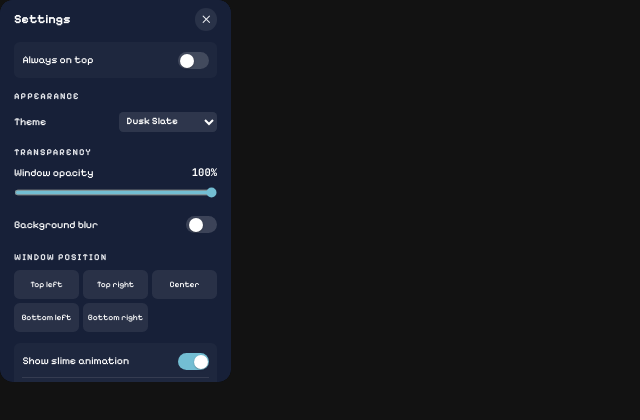
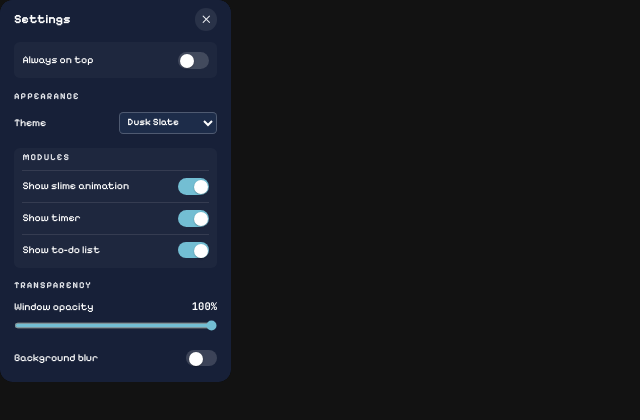
Before and after one commit to AlloEngel/slimy.doro, a React (Vite) app: page / in a window 1280 px wide. Both pictures are taken after a click on the button 158 px from the left and 19 px from the top of the page. Shown: the top 420 px of the page, without its empty margins (0-640 px from the left). Built offline with nearby package versions, Linux system fonts and the light colour scheme; the HTML template or start-up script is replaced by a standard one.

Commit message:
feat: add modular visibility controls and improve input fields

```diff
--- a/src/components/SettingsPanel.tsx
+++ b/src/components/SettingsPanel.tsx
@@ -59,8 +59,11 @@ function Toggle({
 /**
  * Reusable numeric input used for timer settings.
  *
- * Clamps the entered value between the configured minimum
- * and maximum before passing it to the parent component.
+ * Uses the shared .input-surface class (see index.css) so the field
+ * reads as a clearly editable control against every theme, instead of
+ * blending into the settings background as plain text — the field
+ * remains clamped between the configured minimum and maximum before
+ * the value is passed to the parent component.
  */
 function NumberField({
                          label,
@@ -93,7 +96,7 @@ function NumberField({
                         );
                     }
                 }}
-                className="w-16 rounded-md bg-white/10 px-2 py-1.5 text-right font-mono text-[14px] font-semibold text-[var(--text-deep)] focus:bg-white/15 focus:outline-none focus:ring-1 focus:ring-[var(--accent)]"
+                className="input-surface w-16 rounded-md px-2 py-1.5 text-right font-mono text-[14px] font-semibold focus:outline-none"
             />
         </label>
     );
@@ -121,7 +124,7 @@ interface Props {
 
 /**
  * Settings panel for configuring the application's appearance,
- * window behavior, general features, and Pomodoro timer.
+ * window behavior, module visibility, and Pomodoro timer.
  */
 export function SettingsPanel({ onClose }: Props) {
     // Reads the current application settings from the Zustand store.
@@ -141,6 +144,11 @@ export function SettingsPanel({ onClose }: Props) {
     // Toggles visibility of the slime sprite animation.
     const toggleShowSlime = useAppStore(
         (s) => s.toggleShowSlime,
+    );
+
+    // Toggles visibility of the Timer module.
+    const toggleShowTimer = useAppStore(
+        (s) => s.toggleShowTimer,
     );
 
     // Toggles visibility of the to-do list.
@@ -238,7 +246,7 @@ export function SettingsPanel({ onClose }: Props) {
                                     setTheme(e.target.value)
                                 }
                                 aria-label="Application theme"
-                                className="max-w-[140px] rounded-md bg-white/10 px-2 py-1.5 text-[14px] font-semibold text-[var(--text-deep)] focus:bg-white/15 focus:outline-none focus:ring-1 focus:ring-[var(--accent)]"
+                                className="input-surface max-w-[140px] rounded-md px-2 py-1.5 text-[14px] font-semibold focus:outline-none"
                             >
                                 {themes.map((theme) => (
                                     <option
@@ -259,6 +267,32 @@ export function SettingsPanel({ onClose }: Props) {
                                 ))}
                             </select>
                         </label>
+                    </section>
+
+                    {/* Modules — each of the three main application
+                        elements can be shown or hidden independently. */}
+                    <section className="divide-y divide-white/10 rounded-lg bg-white/[0.03] px-3 py-1">
+                        <SectionHeading>
+                            Modules
+                        </SectionHeading>
+
+                        <Toggle
+                            checked={settings.showSlime}
+                            onChange={toggleShowSlime}
+                            label="Show slime animation"
+                        />
+
+                        <Toggle
+                            checked={settings.showTimer}
+                            onChange={toggleShowTimer}
+                            label="Show timer"
+                        />
+
+                        <Toggle
+                            checked={settings.showTodo}
+                            onChange={toggleShowTodo}
+                            label="Show to-do list"
+                        />
                     </section>
 
                     {/* Transparency */}
@@ -349,20 +383,8 @@ export function SettingsPanel({ onClose }: Props) {
                         </div>
                     </section>
 
-                    {/* General Toggles */}
+                    {/* General */}
                     <section className="divide-y divide-white/10 rounded-lg bg-white/[0.03] px-3 py-1">
-                        <Toggle
-                            checked={settings.showSlime}
-                            onChange={toggleShowSlime}
-                            label="Show slime animation"
-                        />
-
-                        <Toggle
-                            checked={settings.showTodo}
-                            onChange={toggleShowTodo}
-                            label="Show to-do list"
-                        />
-
                         <Toggle
                             checked={settings.soundEnabled}
                             onChange={toggleSound}
--- a/src/components/TodoList.tsx
+++ b/src/components/TodoList.tsx
@@ -197,7 +197,10 @@ export function TodoList() {
                 </span>
             </div>
 
-            {/* Input used to create a new task. */}
+            {/* Input used to create a new task. Uses .input-surface (see
+                index.css) so its background clearly derives from the
+                active theme instead of a fixed dark overlay that looks
+                out of place on light themes. */}
             <form
                 onSubmit={submit}
                 className="flex items-center gap-1.5"
@@ -212,7 +215,7 @@ export function TodoList() {
                             : "Type a task to add..."
                     }
                     disabled={atLimit}
-                    className={`w-full min-w-0 rounded-md bg-black/20 px-2.5 py-1.5 text-[15px] text-current placeholder:text-current/50 focus:bg-black/10 focus:outline-none disabled:cursor-not-allowed disabled:opacity-50 ${
+                    className={`input-surface w-full min-w-0 rounded-md px-2.5 py-1.5 text-[15px] focus:outline-none disabled:cursor-not-allowed ${
                         draft.length === TASK_TITLE_MAX_LENGTH
                             ? "ring-1 ring-[var(--accent)]"
                             : ""
@@ -301,7 +304,10 @@ export function TodoList() {
                                     }`}
                                 />
 
-                                {/* Task title or inline rename field. */}
+                                {/* Task title or inline rename field. The
+                                    rename field uses .input-surface so it
+                                    reads as an editable control against
+                                    every theme. */}
                                 {editingId === task.id ? (
                                     <input
                                         autoFocus
@@ -318,7 +324,7 @@ export function TodoList() {
                                                 setEditingId(null);
                                             }
                                         }}
-                                        className={`min-w-0 flex-1 rounded bg-black/5 px-1 text-[15px] text-current focus:outline-none ${
+                                        className={`input-surface min-w-0 flex-1 rounded px-1 text-[15px] focus:outline-none ${
                                             editValue.length === TASK_TITLE_MAX_LENGTH
                                                 ? "ring-1 ring-[var(--accent)]"
                                                 : ""
--- a/src/index.css
+++ b/src/index.css
@@ -360,3 +360,54 @@ input:focus-visible,
 .todo-icon-muted:hover {
   color: var(--accent);
 }
+
+/* =====================================================================
+   Form inputs
+   =====================================================================
+   Shared surface for every actual text/number/select input in the
+   application (add-task field, inline task rename, timer duration
+   fields, theme selector).
+
+   The input surface is derived from the active theme instead of using
+   a fixed light or dark fill. A subtle mix between --surface and
+   --surface-soft keeps inputs visually integrated with dark themes
+   while still giving light themes enough separation to read as
+   editable controls.
+
+   The border provides additional separation when the two theme
+   surfaces are visually close, and the focus state uses the theme's
+   accent color.
+   ===================================================================== */
+
+.input-surface {
+  background-color: color-mix(
+          in srgb,
+          var(--surface-soft) 45%,
+          var(--surface)
+  );
+  color: var(--text-deep);
+  border: 1px solid color-mix(
+          in srgb,
+          var(--text-deep) 22%,
+          transparent
+  );
+}
+
+.input-surface::placeholder {
+  color: color-mix(
+          in srgb,
+          var(--text-deep) 55%,
+          transparent
+  );
+}
+
+.input-surface:focus {
+  outline: none;
+  border-color: var(--accent);
+  box-shadow: 0 0 0 1px var(--accent);
+}
+
+.input-surface:disabled {
+  opacity: 0.5;
+  cursor: not-allowed;
+}
--- a/src/store/useAppStore.ts
+++ b/src/store/useAppStore.ts
@@ -66,6 +66,9 @@ interface AppState {
 
     // Shows or hides the slime sprite animation.
     toggleShowSlime: () => void;
+
+    // Shows or hides the Timer module.
+    toggleShowTimer: () => void;
 
     // Shows or hides the Todo list.
     toggleShowTodo: () => void;
@@ -196,10 +199,11 @@ export const useAppStore = create<AppState>((set) => ({
         /*
          * Merge persisted settings over the defaults.
          *
-         * This also provides new properties (e.g. showSlime, themeId)
-         * to existing configuration files that were created before
-         * those settings existed. A settings file with no themeId at
-         * all falls straight through to DEFAULT_SETTINGS.themeId ("slate").
+         * This also provides new properties (e.g. showSlime, showTimer,
+         * themeId) to existing configuration files that were created
+         * before those settings existed. A settings file with no
+         * showTimer at all falls straight through to
+         * DEFAULT_SETTINGS.showTimer (true), preserving prior behavior.
          */
         const settings = {
             ...DEFAULT_SETTINGS,
@@ -260,6 +264,24 @@ export const useAppStore = create<AppState>((set) => ({
             const settings = {
                 ...state.settings,
                 showSlime: !state.settings.showSlime,
+            };
+
+            persistSettings(settings);
+
+            return { settings };
+        }),
+
+    /**
+     * Toggles visibility of the Timer module and saves the preference.
+     *
+     * Like showSlime, this only affects UI rendering — native window
+     * height continues to be driven by Todo visibility.
+     */
+    toggleShowTimer: () =>
+        set((state) => {
+            const settings = {
+                ...state.settings,
+                showTimer: !state.settings.showTimer,
             };
 
             persistSettings(settings);
--- a/src/types/index.ts
+++ b/src/types/index.ts
@@ -36,6 +36,9 @@ export interface AppSettings {
 
   // Controls whether the slime sprite animation is visible.
   showSlime: boolean;
+
+  // Controls whether the Timer module (countdown + controls) is visible.
+  showTimer: boolean;
 
   // Controls whether the to-do list is visible.
   showTodo: boolean;
@@ -91,6 +94,10 @@ export const DEFAULT_SETTINGS: AppSettings = {
   // the application's existing behavior for new and old users.
   showSlime: true,
 
+  // Timer module is enabled by default, preserving prior behavior for
+  // existing users whose persisted settings predate this option.
+  showTimer: true,
+
   showTodo: true,
   soundEnabled: true,
   notificationsEnabled: true,
```
Also changed, not shown: src/App.tsx (+36 -12 lines).
